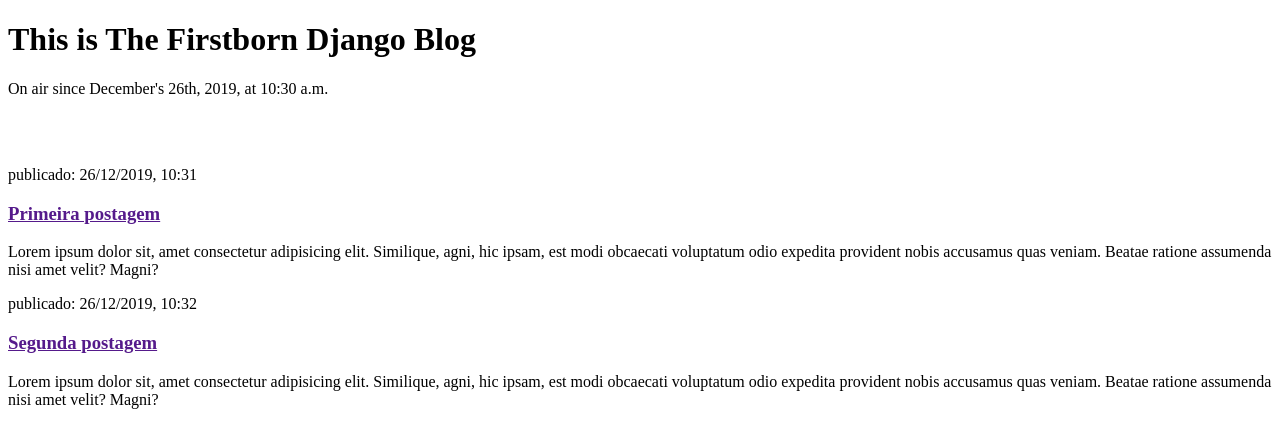
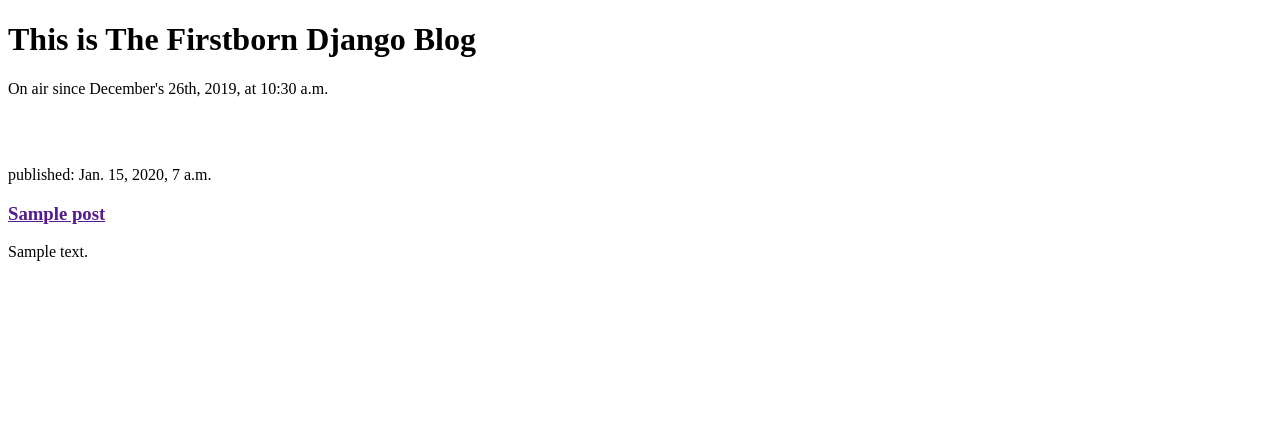
Before and after one commit to marcosteodosio/my-first-django-blog, a Django app: template blog/templates/blog/post_list.html in a window 1280 px wide. Shown: the top 448 px of the page. Run offline with Django 3.2, Linux system fonts and the light colour scheme; the template is opened without the code that fills it: values that come from a table or form of the project are taken from there, others are empty; tables that the repository leaves empty hold one stand-in row (values such as "Sample post").

Commit message:
Modified templates to display posts from database.

```diff
--- a/blog/templates/blog/post_list.html
+++ b/blog/templates/blog/post_list.html
@@ -14,7 +14,18 @@
         <p>On air since December's 26th, 2019, at 10:30 a.m.</p>
     </div>
     <br><br>
-    <div>
+
+    {% for post in posts %}
+        <div>
+            <p>published: {{ post.published_date }}</p>
+            <h3><a href=''>{{post.title}}</a></h3>
+            <p>{{post.text|linebreaksbr}}</p>
+        </div>
+
+    {% endfor %}
+
+    <!--
+        <div>
         <p>publicado: 26/12/2019, 10:31</p>
         <h3><a href=''>Primeira postagem</a></h3>
         <p>Lorem ipsum dolor sit, amet consectetur adipisicing elit. Similique,
@@ -30,7 +41,7 @@
             nobis accusamus quas veniam. Beatae ratione assumenda nisi amet
             velit? Magni?</p>
     </div>
-
+-->
 
 
 </body>
--- a/blog/views.py
+++ b/blog/views.py
@@ -1,4 +1,7 @@
 from django.shortcuts import render
+from django.utils import timezone
+from .models import Post
 
 def post_list(request):
-    return render(request, 'blog/post_list.html', {})
+    posts = Post.objects.filter(published_date__lte=timezone.now()).order_by('published_date')
+    return render(request, 'blog/post_list.html', {'posts':posts})
```
